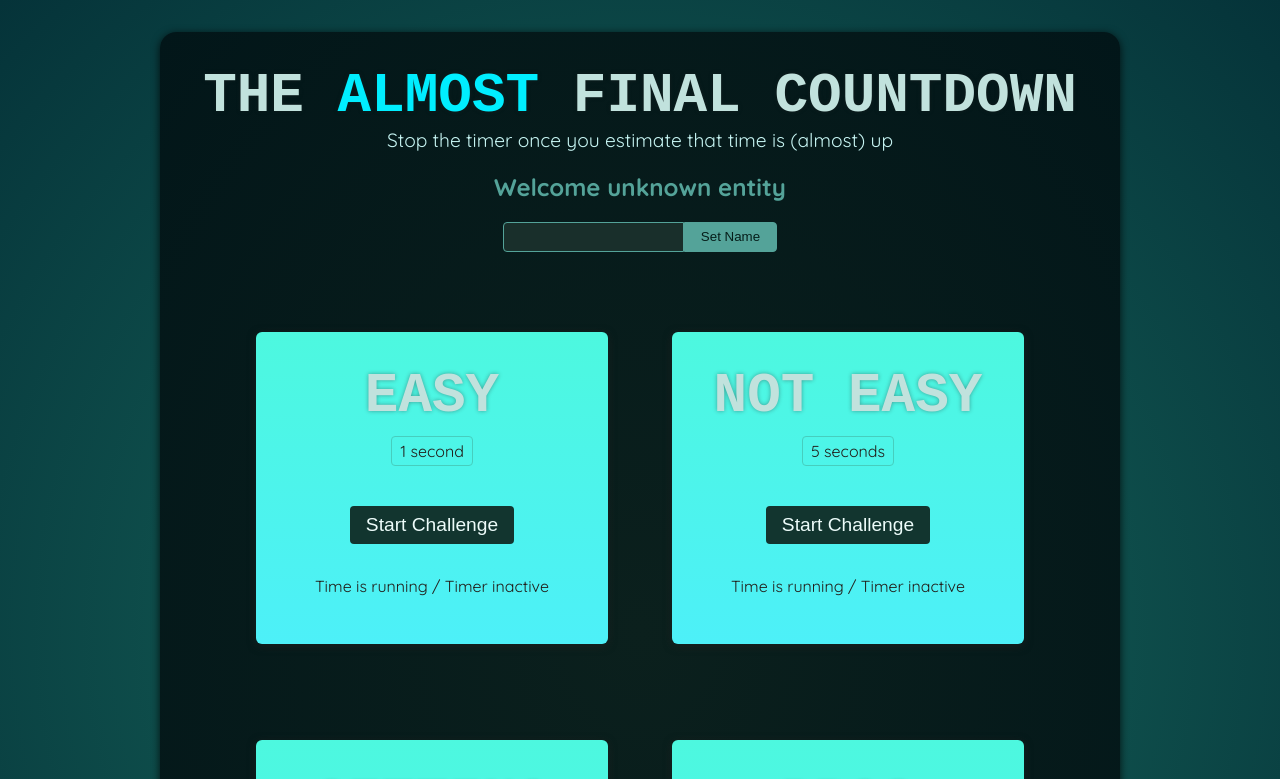
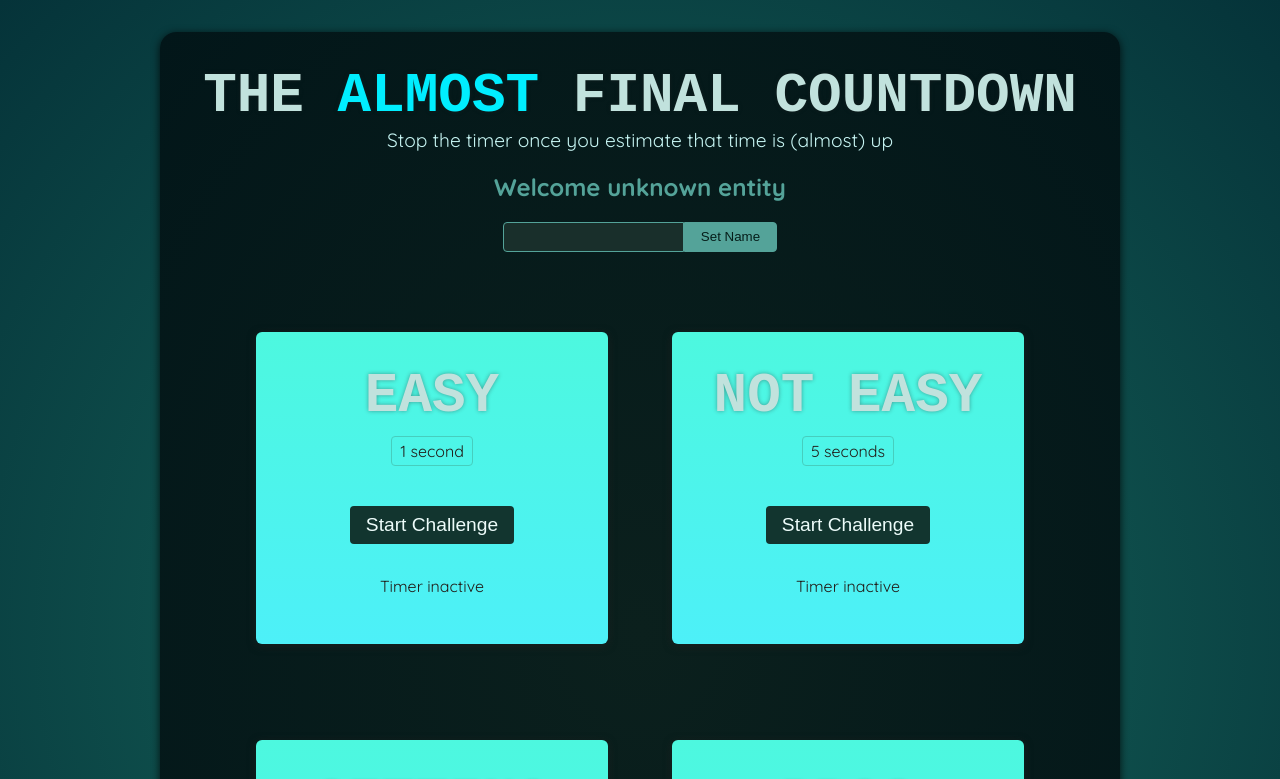
Before and after one commit to tefrancisco/timer-challenge-react, a React (Vite) app: page / in a window 1280 px wide. Shown: the top 779 px of the page. Built offline with nearby package versions, Linux system fonts and the light colour scheme; a web font is replaced by a local one.

Commit message:
Adding state to the component

```diff
--- a/src/components/TimerChallenge.jsx
+++ b/src/components/TimerChallenge.jsx
@@ -1,17 +1,37 @@
+import { useState } from 'react'
+
 export default function TimerChallenge({ title, targetTime }) {
+
+    const [timerStarted, setTimerStarted] = useState(false)
+    const [timerExpired, setTimerExpired] = useState(false)
+
+    function handleStart() {
+        setTimeout(() => {
+            setTimerExpired(true)
+        }, targetTime * 1000)
+
+        setTimerStarted(true)
+    }
+
+    function handleStop() {
+
+    }
+
     return (
         <section className="challenge">
             <h1>{title}</h1>
             <p className="challenge-time">
                 {targetTime} second{targetTime > 1 ? 's' : ''}
             </p>
+            {/* If time has expired, then render the p tag with lost text */}
+            {timerExpired && <p>You lost</p>}
             <p>
-                <button>
-                    Start Challenge
+                <button onClick={handleStart}>
+                    {timerStarted ? 'Stop' : 'Start'} Challenge
                 </button>
             </p>
-            <p className="">
-                Time is running / Timer inactive
+            <p className={timerStarted ? 'active' : undefined}>
+                {timerStarted ? 'Time is running...' : 'Timer inactive'}
             </p>
         </section>
     )
```
